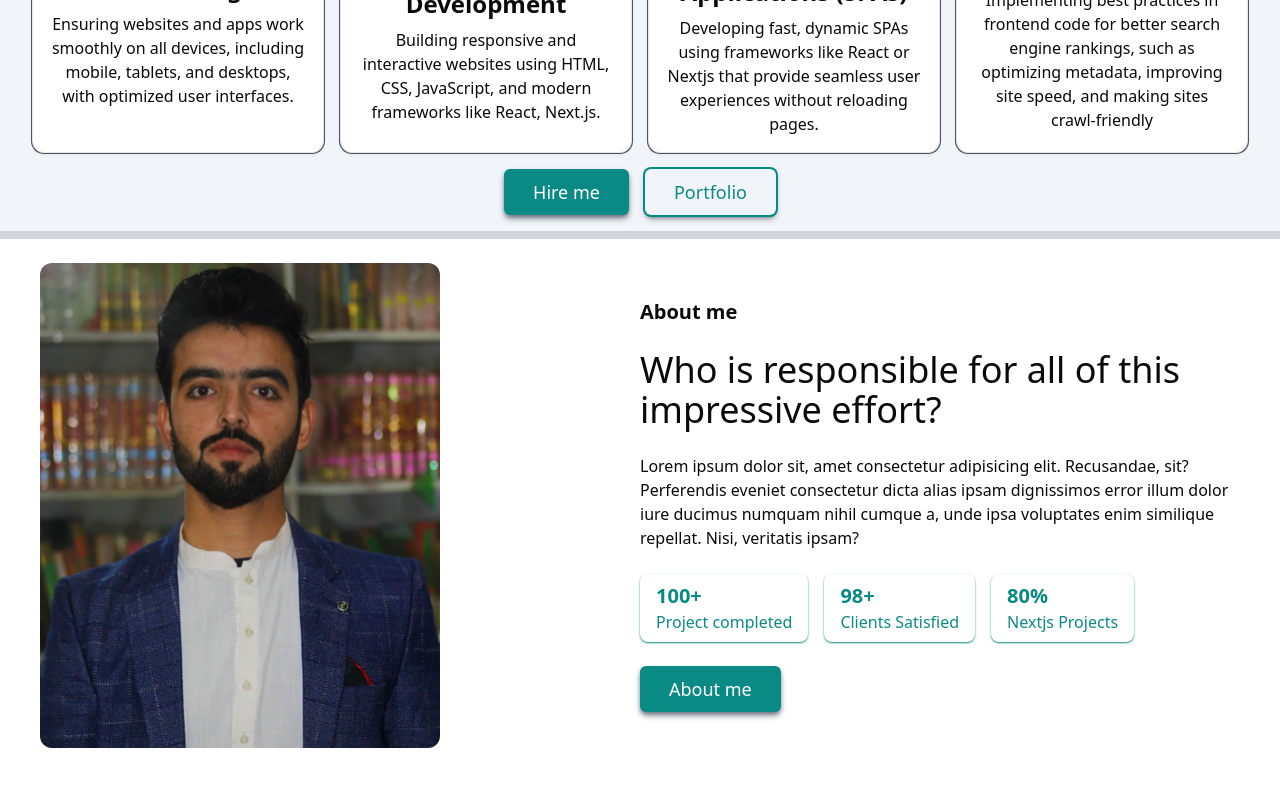
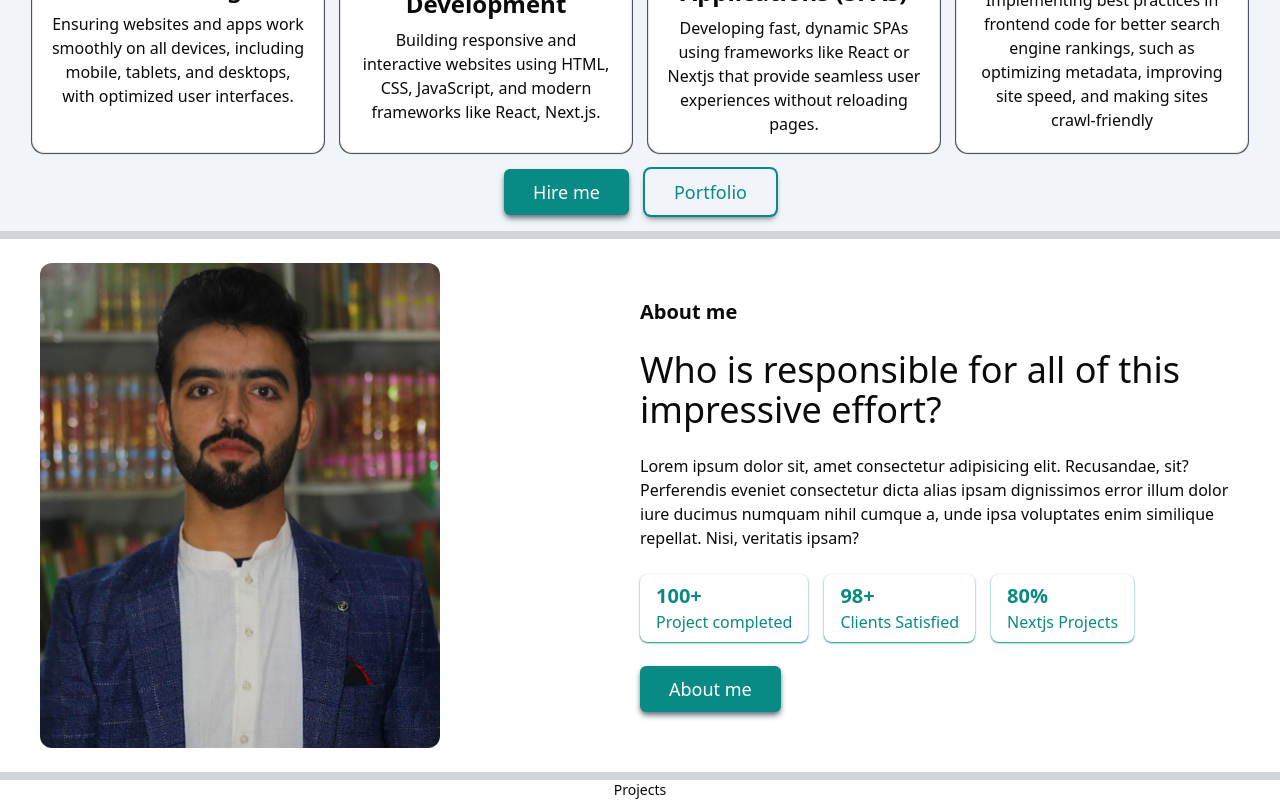
Before and after one commit to iamasadshah/my-portfolio, a Next.js app: page / in a window 1280 px wide. Shown: the part 1129-1929 px from the top of the page. Before the commit the page ends 1901 px from the top, so only its background shows below. Built offline with nearby package versions, Linux system fonts and the light colour scheme.

Commit message:
project section added

```diff
--- /dev/null
+++ b/src/app/components/Projects.tsx
@@ -0,0 +1,11 @@
+import React from "react";
+
+const Projects = () => {
+  return (
+    <div>
+      <p className="text-center text-sm">Projects</p>
+    </div>
+  );
+};
+
+export default Projects;
--- a/src/app/page.tsx
+++ b/src/app/page.tsx
@@ -2,6 +2,7 @@ import React from "react";
 import Hero from "./components/Hero";
 import Services from "./components/Services";
 import About from "./components/About-me";
+import Projects from "./components/Projects";
 export default function Home() {
   return (
     <>
@@ -10,6 +11,8 @@ export default function Home() {
       <Services />
       <hr className="border-t-8 border-gray-300" />
       <About />
+      <hr className="border-t-8 border-gray-300" />
+      <Projects />
     </>
   );
 }
```
